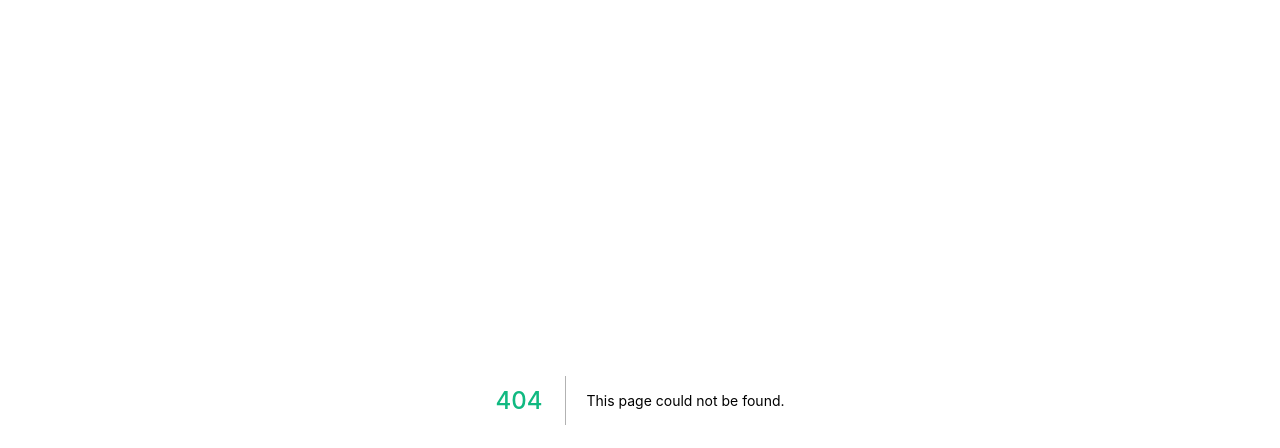
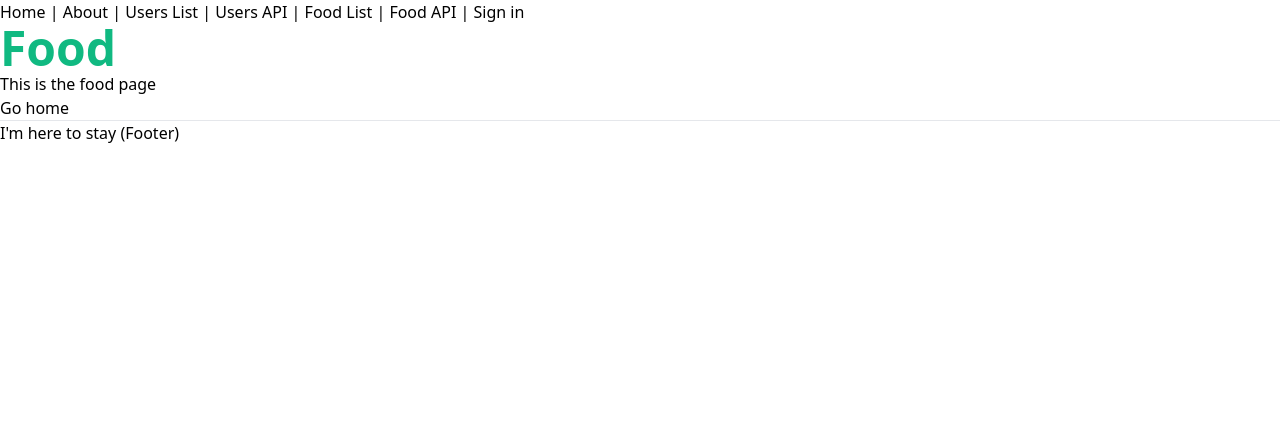
Before and after one commit to rooprob/nextjs-typescript-tailwindcss-template, a Next.js app: page /food in a window 1280 px wide. Before the commit this address had no page. Shown: the top 448 px of the page. Built offline with nearby package versions, Linux system fonts and the light colour scheme.

Commit message:
Add page examples

```diff
--- /dev/null
+++ b/pages/food.tsx
@@ -0,0 +1,16 @@
+import Link from 'next/link'
+import Layout from '../components/Layout'
+
+const FoodPage = () => (
+  <Layout title="Food | Next.js + TypeScript Example">
+    <h1>Food</h1>
+    <p>This is the food page</p>
+    <p>
+      <Link href="/">
+        <a>Go home</a>
+      </Link>
+    </p>
+  </Layout>
+)
+
+export default FoodPage
--- /dev/null
+++ b/pages/signedout.tsx
@@ -0,0 +1,12 @@
+import Link from 'next/link'
+
+const SignedOut = () => {
+    return (
+      <div>
+        <p>Signed out!</p>
+        <Link href="/auth">Log back in?</Link>
+      </div>
+    )
+  }
+
+  export default SignedOut
```
